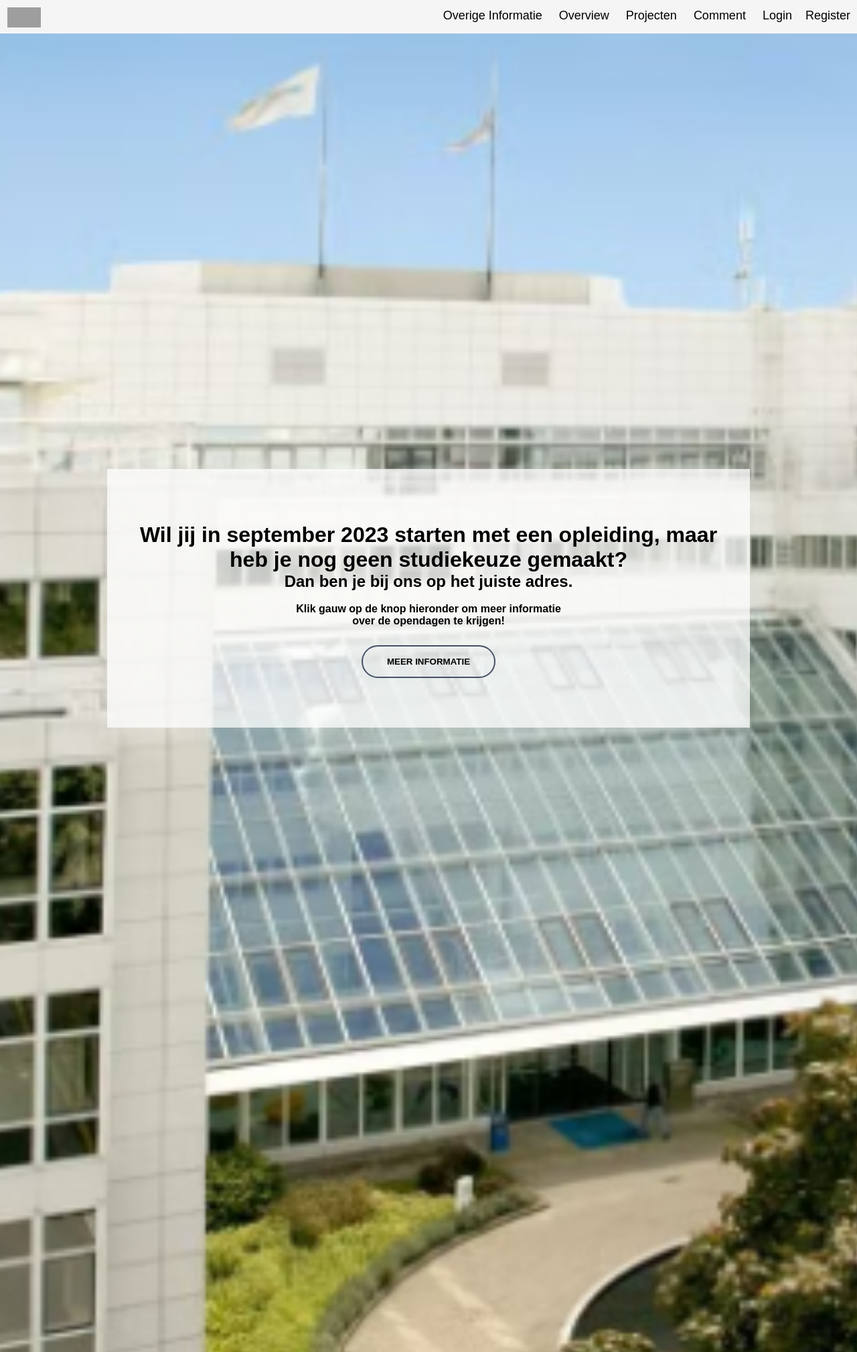
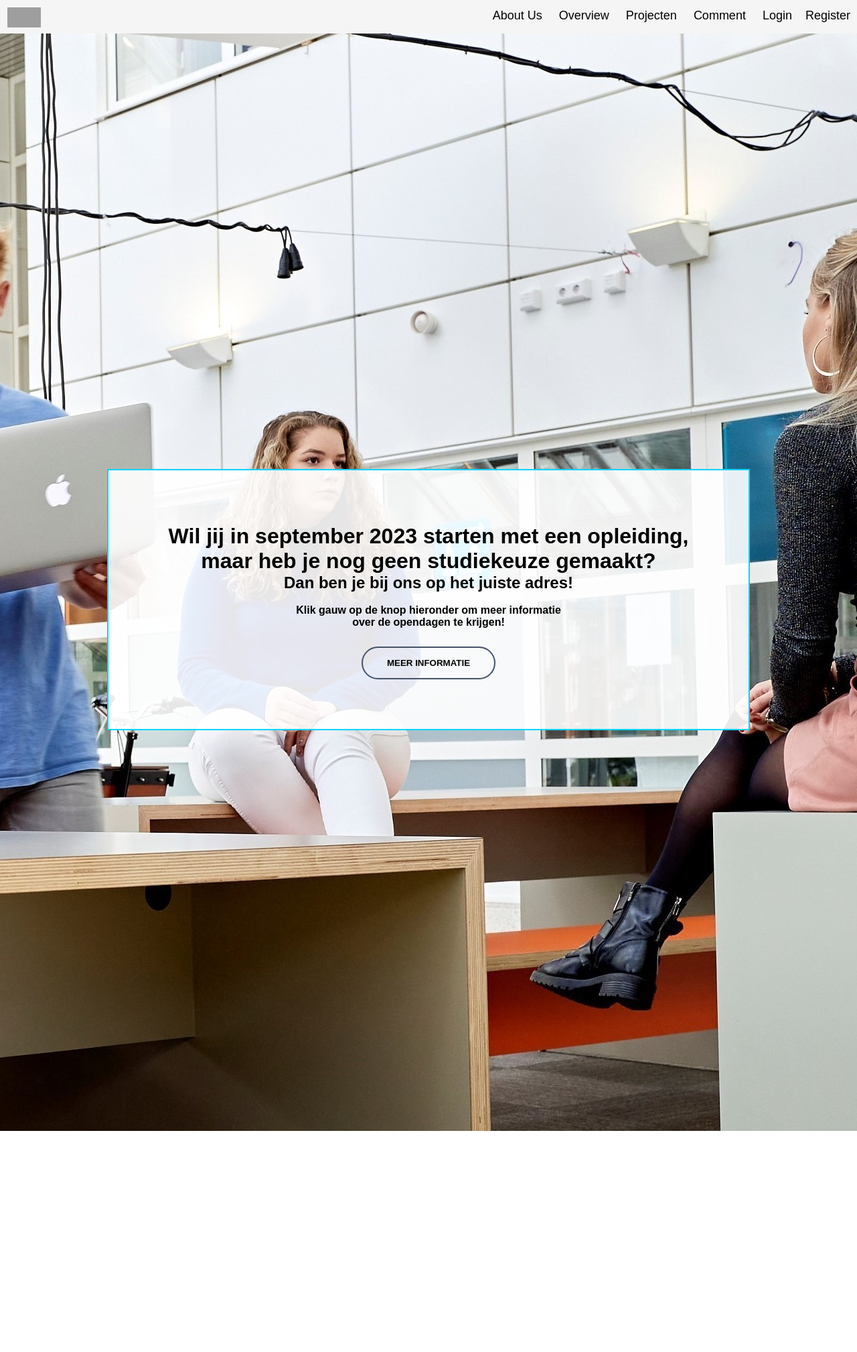
Before and after one commit to sanderDijkxhoorn/Opendag-mvc, a PHP site: page /homepages in a window 1280 px wide; the page is wider, and only the part inside the window is pictured. Shown: the top 2018 px of that part at 67% size. Run offline with PHP 8.4, Linux system fonts and the light colour scheme; grey boxes are pictures that could not be loaded.

Commit message:
New image & scroll styling
+ New image uploaded for homepage
+ New styling added for horizontal scroll

@NBSKATE is taking over the story from here.

```diff
--- a/app/views/homepages/index.php
+++ b/app/views/homepages/index.php
@@ -1,18 +1,21 @@
 <link rel="stylesheet" href="/css/home.css">
 
 <main>
+    <div class="horizontal-scroll-wrapper">
+        <div><img src="/img/background-home.jpg"></div>
+    </div>
     <div id="information">
         <div class="div">
             <h1>
                 Wil jij in september 2023 starten met een opleiding, maar heb je nog
                 geen studiekeuze gemaakt?
             </h1>
-            <h2>Dan ben je bij ons op het juiste adres.</h2>
-            <br />
+            <h2>Dan ben je bij ons op het juiste adres!</h2>
+            <br>
             <p>
                 <b>
                     Klik gauw op de knop hieronder om meer informatie
-                    <br />
+                    <br>
                     over de opendagen te krijgen!
                 </b>
             </p>
--- a/app/views/includes/navbar.php
+++ b/app/views/includes/navbar.php
@@ -34,7 +34,7 @@
         </div>
 
         <div class="nav-links">
-            <a href="<?= URLROOT ?>/homepages/about">Overige Informatie</a>
+            <a href="<?= URLROOT ?>/homepages/about">About Us</a>
             <a href="<?= URLROOT ?>/overviews/index">Overview</a>
             <a href="<?= URLROOT ?>/archives/index">Projecten</a>
             <a href="<?= URLROOT ?>/comments/index">Comment</a>
--- a/public/css/home.css
+++ b/public/css/home.css
@@ -1,7 +1,7 @@
 #information {
-    background: url('/img/background-home.png') repeat fixed center;
+    /* background: url('/img/background-home.jpg') repeat fixed center; */
     background-size: cover;
-    height: 120vh;
+    height: 100vh;
 }
 
 #information>.div {
@@ -9,13 +9,14 @@
     width: 75%;
     border: 4px rgb(0, 0, 0);
     padding: 3rem;
-    background: rgba(255, 255, 255, 0.74);
+    background: rgba(255, 255, 255, 0.9);
     text-align: center;
     padding-top: 5rem;
     margin-top: 25vh;
     margin-left: 50vw;
     transform: translate(-50%);
     z-index: 10;
+    border: 2px solid rgb(0, 213, 255);
 }
 
 .button1 {
@@ -39,3 +40,31 @@ a:active {
     color: black;
     text-decoration: none;
 }
+
+/* Horizontaal scroll shit */
+::-webkit-scrollbar {
+    width: 2px;
+    height: 2px;
+}
+
+::-webkit-scrollbar-button {
+    width: 2px;
+    height: 2px;
+}
+
+.horizontal-scroll-wrapper {
+    position: absolute;
+    display: block;
+    width: 100vh;
+    right: 100vw;
+    overflow-y: auto;
+    overflow-x: hidden;
+    transform: rotate(-90deg) translateY(-80px);
+    transform-origin: right top;
+}
+
+.horizontal-scroll-wrapper>div {
+    display: block;
+    transform: rotate(90deg);
+    transform-origin: right top;
+}
```
Also changed, not shown: public/img/background-home.jpg (added), public/img/background-home.png (deleted), 5 other files.
